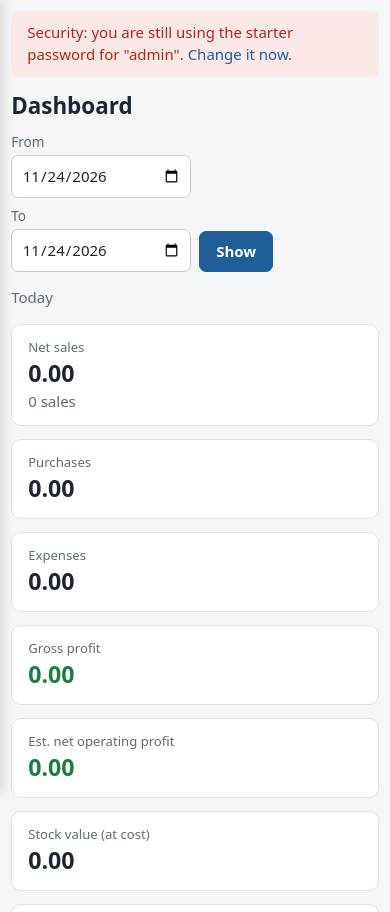
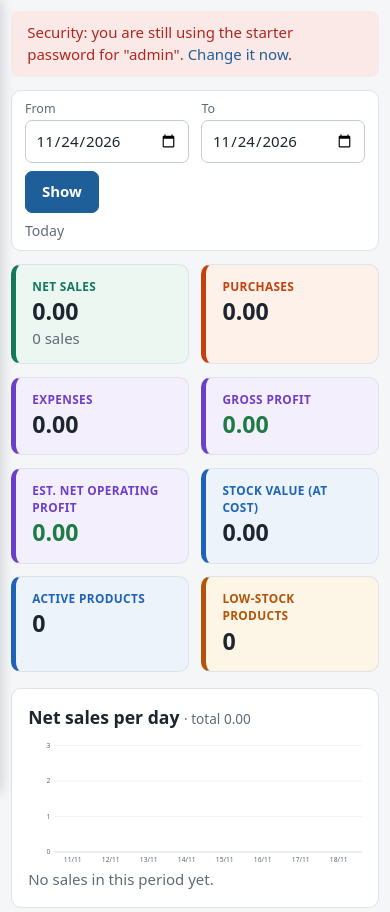
Before and after one commit to AGSoftwareplc/AG_Inventory, a Flask app: page / in a window 390 px wide. Shown: the part 52-964 px from the top of the page. Run offline with Flask 3, Linux system fonts and the light colour scheme; the visitor is signed in with stand-in values (Sample User, id 1); data comes from the database, SQL or seed files in the repository; data that the repository does not hold is empty.

Commit message:
Dashboard: one compact filter row, no title block, cards in brand colours
- Branch, From, To and Show sit in one row with the period shown at its right; the
  "Dashboard" heading block and the separate date line are gone.
- Summary cards use the menu's group colours (selling green, buying orange, money purple,
  stock blue, low stock amber) and fill the width: 4 per row on a PC, 2 on a phone.

Co-Authored-By: Claude Opus 5.5 <noreply@anthropic.com>
Claude-Session: https://claude.ai/code/session_01Ek6kpJQuwSLBn5v61bcWqG

```diff
--- a/static/style.css
+++ b/static/style.css
@@ -158,6 +158,22 @@ tr.low td { background: #fff8e6; }
 .tile .k { color: var(--muted); font-size: .82rem; }
 .tile .v { font-size: 1.45rem; font-weight: 700; font-variant-numeric: tabular-nums; }
 .tile.good .v { color: var(--ok); } .tile.bad .v { color: var(--err); }
+/* dashboard: one compact filter row, and summary cards in the menu's brand colours */
+.dashbar { display: flex; flex-wrap: wrap; align-items: flex-end; gap: .5rem .8rem; background: #fff; border: 1px solid var(--line);
+  border-radius: 10px; padding: .55rem .8rem; margin-bottom: .8rem; }
+.dashbar > div { flex: 0 1 170px; }
+.dashbar > div:has(button) { flex: 0 0 auto; }
+.dashbar label { font-size: .78rem; margin-bottom: .15rem; }
+.dashbar .when { flex: 1 1 160px; text-align: right; align-self: center; font-size: .88rem; }
+.tiles.dash.four { grid-template-columns: repeat(4, 1fr); }
+.tiles.dash .tile { border-left: 5px solid var(--tc, var(--line)); background: var(--tb, #fff); }
+.tiles.dash .tile .k { color: var(--tc, var(--muted)); font-weight: 600; text-transform: uppercase; letter-spacing: .03em; font-size: .74rem; }
+.tile.t-sell { --tc: #13795b; --tb: #ecf7f2; }
+.tile.t-buy { --tc: #c2410c; --tb: #fdf1ea; }
+.tile.t-money { --tc: #6d3fc8; --tb: #f4effc; }
+.tile.t-stock { --tc: #1d63b8; --tb: #edf3fb; }
+.tile.t-low { --tc: #b45309; --tb: #fdf6e7; }
+@media (max-width: 900px) { .tiles.dash.four { grid-template-columns: repeat(2, 1fr); } .dashbar > div { flex: 1 1 130px; } .dashbar .when { text-align: left; flex-basis: 100%; } }
 
 /* dashboard charts: plain SVG/HTML, colours in fixed order (blue, orange, aqua, yellow; grey = other) */
 :root { --s1: #2a78d6; --s2: #eb6834; --s3: #1baf7a; --s4: #eda100; --other: #9aa5b1; }
--- a/templates/dashboard.html
+++ b/templates/dashboard.html
@@ -1,22 +1,25 @@
 {% extends 'base.html' %}{% block title %}Dashboard{% endblock %}
 {% block content %}
 {% if weak %}<div class="flash error">Security: you are still using the starter password for "{{ g.user.username }}". <a href="{{ url_for('auth.password') }}">Change it now</a>.</div>{% endif %}
-<div class="head"><h1>Dashboard</h1>
-<form class="filters noprint" style="margin:0">{% if branch_opts %}<div><label>Branch</label><select name="branch" onchange="this.form.submit()">{% for v, label, sel in branch_opts %}<option value="{{ v }}" {{ 'selected' if sel }}>{{ label }}</option>{% endfor %}</select></div>{% endif %}{% include '_range.html' %}<div style="flex:0"><button>Show</button></div></form></div>
-<p class="muted">{% if branch_opts %}{{ branch_name }} · {% endif %}{{ 'Today' if start == end and start == today else start ~ ' to ' ~ end }}</p>
-<div class="tiles">
+<form class="dashbar noprint">
+  {% if branch_opts %}<div><label>Branch</label><select name="branch" onchange="this.form.submit()">{% for v, label, sel in branch_opts %}<option value="{{ v }}" {{ 'selected' if sel }}>{{ label }}</option>{% endfor %}</select></div>{% endif %}
+  {% include '_range.html' %}
+  <div><button>Show</button></div>
+  <div class="when muted">{% if branch_opts %}{{ branch_name }} · {% endif %}{{ 'Today' if start == end and start == today else start ~ ' to ' ~ end }}</div>
+</form>
+<div class="tiles dash{{ ' four' if show_money }}">
   {% if show_money %}
-  <div class="tile"><div class="k">Net sales</div><div class="v">{{ p.net_sales|money }}</div><div class="muted">{{ p.sales_count }} sales</div></div>
-  <div class="tile"><div class="k">Purchases</div><div class="v">{{ d.purchases|money }}</div></div>
-  <div class="tile"><div class="k">Expenses</div><div class="v">{{ p.expenses|money }}</div></div>
-  <div class="tile {{ 'good' if p.gross_profit >= 0 else 'bad' }}"><div class="k">Gross profit</div><div class="v">{{ p.gross_profit|money }}</div></div>
-  <div class="tile {{ 'good' if p.net_profit >= 0 else 'bad' }}"><div class="k">Est. net operating profit</div><div class="v">{{ p.net_profit|money }}</div></div>
-  <div class="tile"><div class="k">Stock value (at cost)</div><div class="v">{{ d.stock_value|money }}</div></div>
+  <div class="tile t-sell"><div class="k">Net sales</div><div class="v">{{ p.net_sales|money }}</div><div class="muted">{{ p.sales_count }} sales</div></div>
+  <div class="tile t-buy"><div class="k">Purchases</div><div class="v">{{ d.purchases|money }}</div></div>
+  <div class="tile t-money"><div class="k">Expenses</div><div class="v">{{ p.expenses|money }}</div></div>
+  <div class="tile t-money {{ 'good' if p.gross_profit >= 0 else 'bad' }}"><div class="k">Gross profit</div><div class="v">{{ p.gross_profit|money }}</div></div>
+  <div class="tile t-money {{ 'good' if p.net_profit >= 0 else 'bad' }}"><div class="k">Est. net operating profit</div><div class="v">{{ p.net_profit|money }}</div></div>
+  <div class="tile t-stock"><div class="k">Stock value (at cost)</div><div class="v">{{ d.stock_value|money }}</div></div>
   {% else %}
-  <div class="tile"><div class="k">Sales</div><div class="v">{{ p.sales_count }}</div></div>
+  <div class="tile t-sell"><div class="k">Sales</div><div class="v">{{ p.sales_count }}</div></div>
   {% endif %}
-  <div class="tile"><div class="k">Active products</div><div class="v">{{ d.products }}</div></div>
-  <div class="tile {{ 'bad' if low }}"><div class="k">Low-stock products</div><div class="v">{{ low|length }}{{ '+' if low|length == 15 }}</div></div>
+  <div class="tile t-stock"><div class="k">Active products</div><div class="v">{{ d.products }}</div></div>
+  <div class="tile t-low {{ 'bad' if low }}"><div class="k">Low-stock products</div><div class="v">{{ low|length }}{{ '+' if low|length == 15 }}</div></div>
 </div>
 {% macro ring(c, title, empty) %}
 <div class="card chart"><h2>{{ title }}</h2>
```
